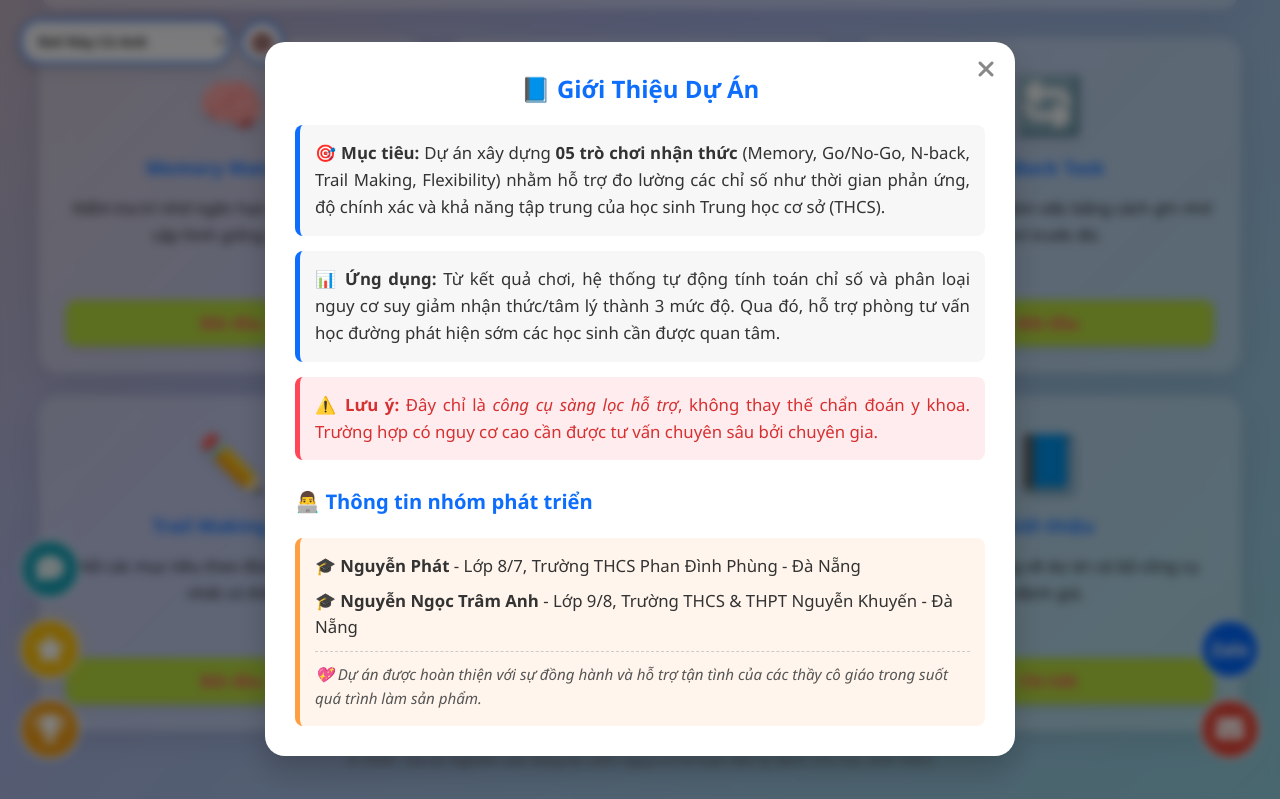
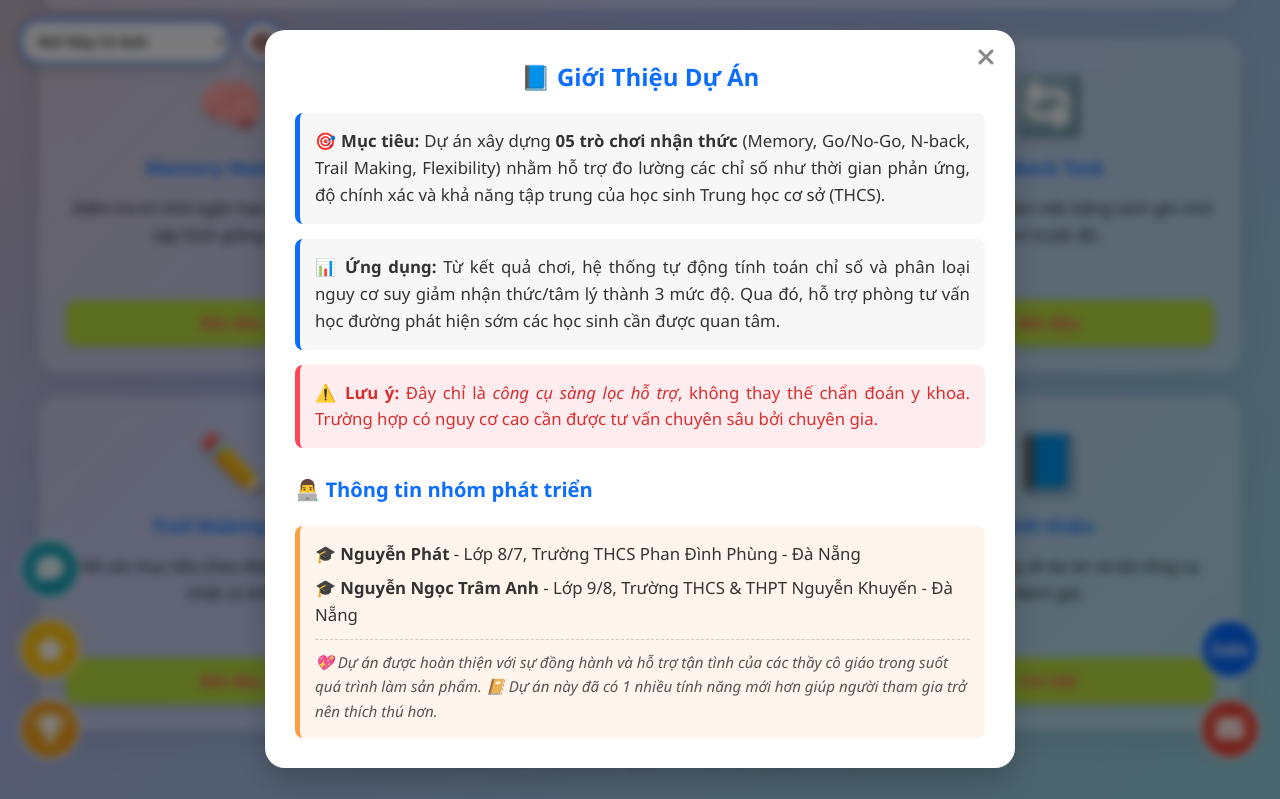
Before and after one commit to Tamlihocduong-Ngphat-Tramanh/botrochoisanglockienthuc, a plain HTML site: page Code/trangchu.html in a window 1280 px wide. Both pictures are taken after a click on the button "Chi tiết". Shown: the part 201-1000 px from the top of the page. Drawn offline with Linux system fonts and the light colour scheme.

Commit message:
Update trangchu.html

```diff
--- a/Code/trangchu.html
+++ b/Code/trangchu.html
@@ -243,6 +243,7 @@ footer { text-align: center; padding: 20px 0 10px 0; color: rgba(51, 51, 51, 0.8
                 </ul>
                 <div class="thanks-note">
                     💖 <em>Dự án được hoàn thiện với sự đồng hành và hỗ trợ tận tình của các thầy cô giáo trong suốt quá trình làm sản phẩm.</em>
+                    📔 <em>Dự án này đã có 1 nhiều tính năng mới hơn giúp người tham gia trở nên thích thú hơn.</em>
                 </div>
             </div>
         </div>
```
